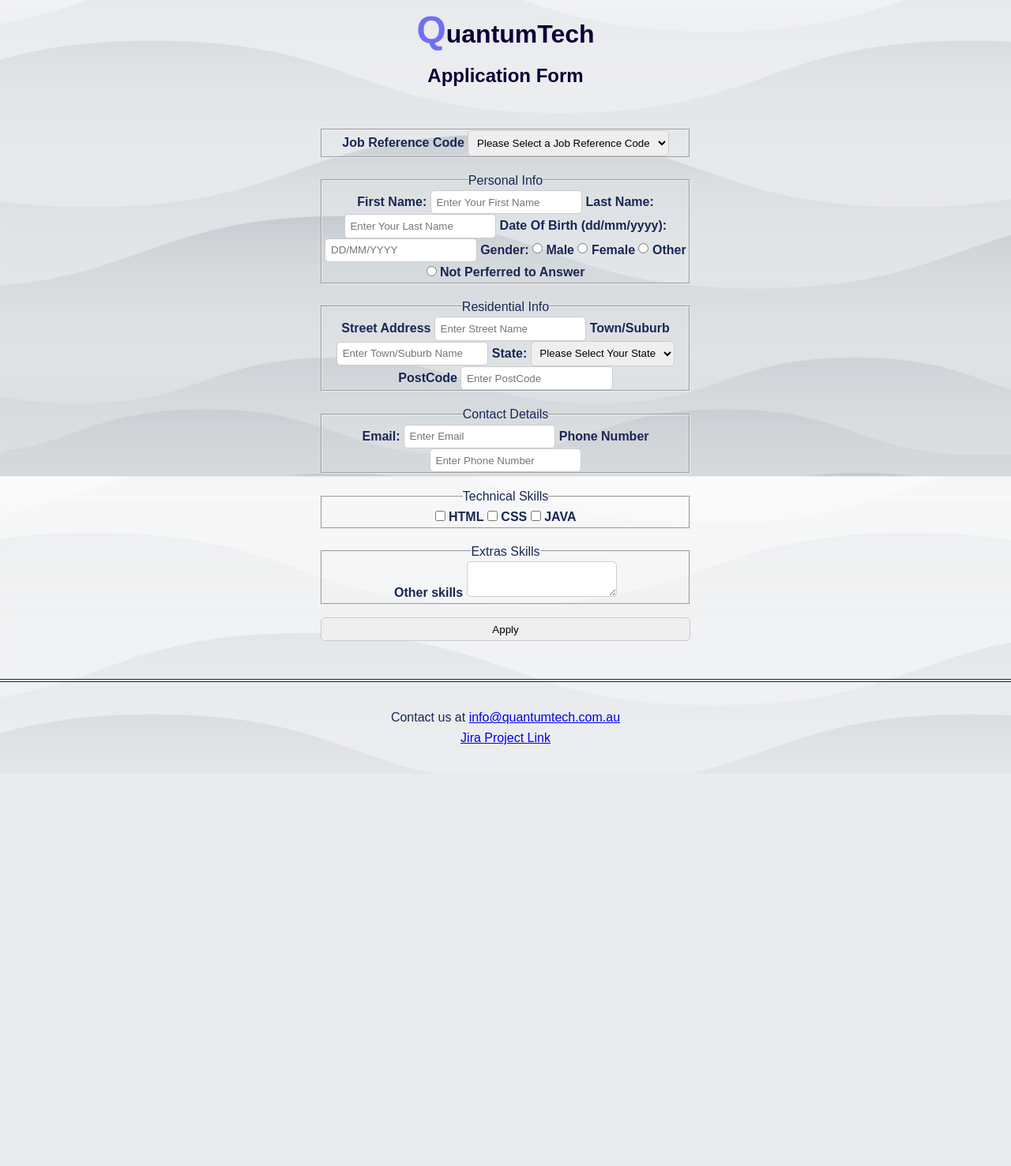
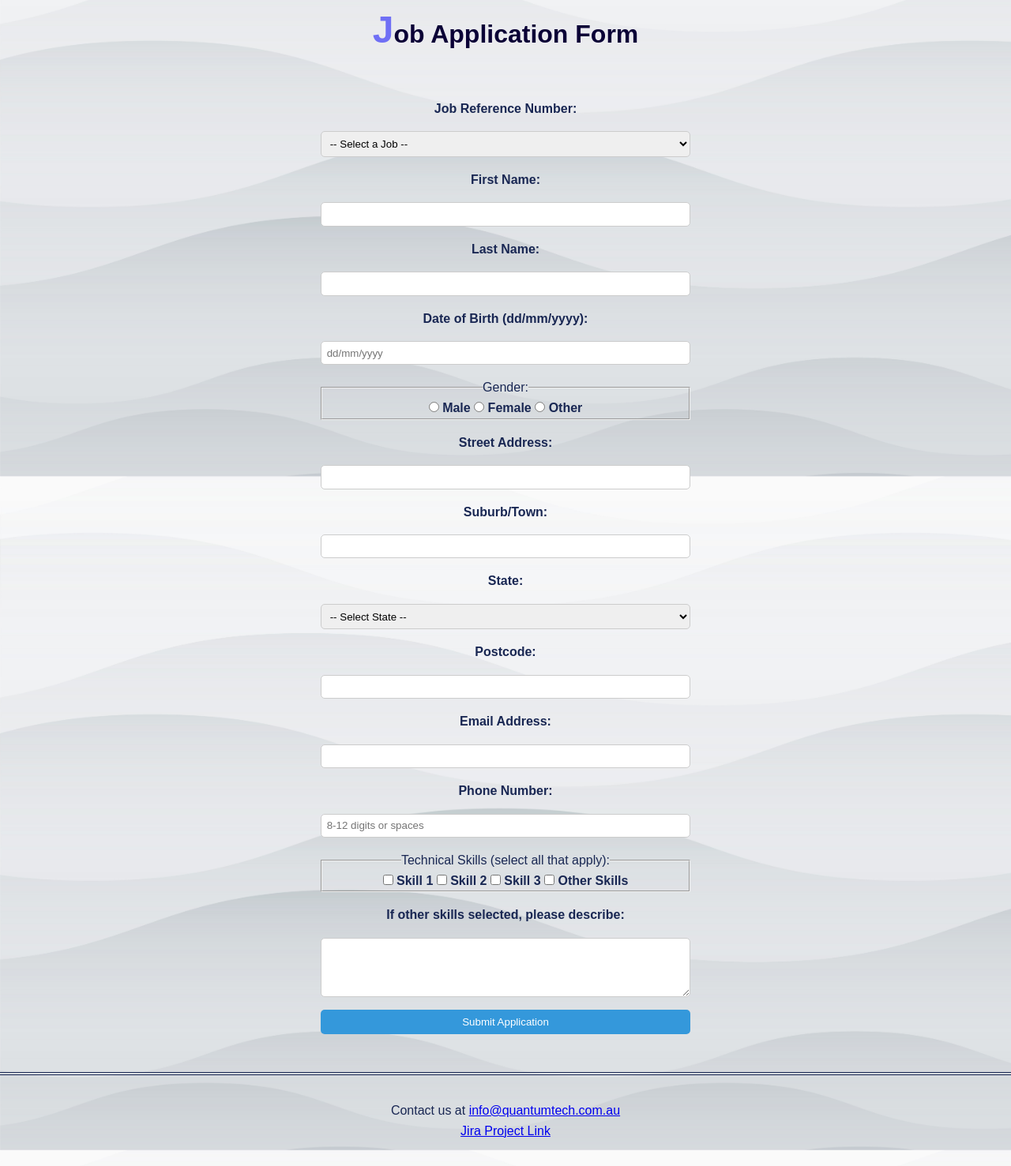
Before and after one commit to 105716506/Project1, a PHP site: page /apply.php in a window 1280 px wide. Shown: the part 250-1727 px from the top of the page at 79% size. Before the commit the page ends 1193 px from the top, so only its background shows below. Run offline with PHP 8.4, Linux system fonts and the light colour scheme.

Commit message:
add functional apply.php form that matches the fields in process_eoi.php

```diff
--- a/apply.php
+++ b/apply.php
@@ -1,78 +1,57 @@
-<!DOCTYPE html> <!-- Declares the document type and version of HTML -->
-<html>
+<!DOCTYPE html>
+<html lang="en">
 <head>
-   <!-- Metadata section: Contains page info, styling references, etc. -->
-  <meta charset="UTF-8"> <!-- Character encoding for the document -->
-  <meta name="viewport" content="width=device-width, initial-scale=1.0"> <!-- Responsive design support -->
-  <meta name="keywords" content="HTML5, CSS layout, QuantumTech, Technology, Future, Website" />
-  <meta name="description" content="Welcome to QuantumTech - Innovating the Future">
+  <meta charset="UTF-8" />
+  <meta name="viewport" content="width=device-width, initial-scale=1" />
   <title>QuantumTech | Apply</title>
-  <link href="Styles/Styles.css" rel="stylesheet"> <!-- References to external CSS files -->
+  <link href="Styles/Styles.css" rel="stylesheet" />
 </head>
+<body>
 
-<body>
-<!--php include of the header -->
 <?php include 'header.inc'; ?>
 
-<body>
-  <!-- Page title and subtitle -->
-  <h1 style= "text-align: center;">QuantumTech</h1>
-  <h2 style= "text-align: center;">Application Form</h2>
+<main>
+  <h1>Job Application Form</h1>
+  <form action="process_eoi.php" method="post" novalidate="novalidate">
 
-   <!-- Start of application form -->
-  <!-- Form sends data to the Swinburne server when submitted -->
-  <form action="https://mercury.swin.edu.au/it000000/formtest.php" method="post">
+    <label for="jobRef">Job Reference Number:</label>
+    <select id="jobRef" name="jobRef" required>
+      <option value="">-- Select a Job --</option>
+      <option value="JOB001">JOB001 - Cloud Engineer</option>
+      <option value="JOB002">JOB002 - DevOps Engineer</option>
+      <option value="JOB003">JOB003 - Senior Engineer</option>
+    </select>
+
+    <label for="firstName">First Name:</label>
+    <input type="text" id="firstName" name="firstName" maxlength="20" required />
+
+    <label for="lastName">Last Name:</label>
+    <input type="text" id="lastName" name="lastName" maxlength="20" required />
+
+    <label for="dob">Date of Birth (dd/mm/yyyy):</label>
+    <input type="text" id="dob" name="dob" placeholder="dd/mm/yyyy" required />
+
     <fieldset>
+      <legend>Gender:</legend>
+      <input type="radio" id="male" name="gender" value="Male" required />
+      <label for="male">Male</label>
 
-    <!-- Job ref selection field -->
-      <label for="JobReferenceNo">Job Reference Code</label>
-      <select id="JobReferenceNo" name="Job Reference Number" required>
-        <option value="">Please Select a Job Reference Code</option>
-                <option value="JobReferenceNo1">JobRefernce01</option>
-                <option value="JobReferenceNo2">JobRefernce02</option>
-                <option value="JobReferenceNo3">JobRefernce03</option>
-      </select>
+      <input type="radio" id="female" name="gender" value="Female" />
+      <label for="female">Female</label>
+
+      <input type="radio" id="other" name="gender" value="Other" />
+      <label for="other">Other</label>
     </fieldset>
 
-    <fieldset>
-       <!-- Personal Information section -->
-      <legend>Personal Info</legend>
-        <!-- First Name Input -->
-      <label for="firstname">First Name:</label>
-      <input type="text" id="firstname" name="First Name" required maxlength="20" pattern="[A-Za-z]+" placeholder="Enter Your First Name">
-      <!-- Last Name Input -->
-      <label for="lastName">Last Name:</label>
-      <input type="text" id="lastName" name="Last Name" required maxlength="20" pattern="[A-Za-z]+" placeholder="Enter Your Last Name">
+    <label for="street">Street Address:</label>
+    <input type="text" id="street" name="street" maxlength="40" required />
 
-       <!-- Date of Birth Input -->
-      <label for="DateOfBirth">Date Of Birth (dd/mm/yyyy):</label>
-      <input type="text" id="DateOfBirth" name="Date Of birth" required pattern="\d{2}/\d{2}/\d{4}" placeholder="DD/MM/YYYY">
+    <label for="suburb">Suburb/Town:</label>
+    <input type="text" id="suburb" name="suburb" maxlength="40" required />
 
-      <!-- Gender Selection using radio buttons -->
-      <label>Gender:</label>
-      <input type="radio" id="Male" name="Gender" value="Male" required>
-      <label for="Male">Male</label>
-      <input type="radio" id="female" name="Gender" value="Female" required>
-      <label for="female">Female</label>
-      <input type="radio" id="other" name="Gender" value="Other" required>
-      <label for="other">Other</label>
-      <input type="radio" id="NPTA" name="Gender" value="Not Perferred to Answer" required>
-      <label for="NPTA">Not Perferred to Answer</label>
-    </fieldset>
-    <!-- Residential Information section -->
-    <fieldset>
-      <legend>Residential Info</legend>
-      <!-- Street Address -->
-      <label for="StreetName">Street Address</label>
-      <input type="text" id="StreetName" name="Street Address" required maxlength="40"  placeholder="Enter Street Name">
-
-      <!-- Town or Suburb -->
-      <label for="Town/Sub">Town/Suburb</label>
-      <input type="text" id="Town/Sub" name="Suburb/town" required maxlength="40" pattern="[A-Z a-z]+" placeholder="Enter Town/Suburb Name">
-      <!-- State Dropdown Menu -->
-      <label for="State">State:</label>
-      <select id="State" name="State" required>
-        <option value="">Please Select Your State</option>
+    <label for="state">State:</label>
+    <select id="state" name="state" required>
+      <option value="">-- Select State --</option>
       <option value="VIC">VIC</option>
       <option value="NSW">NSW</option>
       <option value="QLD">QLD</option>
@@ -83,48 +62,38 @@
       <option value="ACT">ACT</option>
     </select>
 
-      <!-- Postcode Field -->
-      <label for="PostCode">PostCode</label>
-      <input type="text" id="PostCode" name="PostCode" required pattern="\d{4}" placeholder="Enter PostCode">
+    <label for="postcode">Postcode:</label>
+    <input type="text" id="postcode" name="postcode" maxlength="4" required />
+
+    <label for="email">Email Address:</label>
+    <input type="email" id="email" name="email" required />
+
+    <label for="phone">Phone Number:</label>
+    <input type="text" id="phone" name="phone" placeholder="8-12 digits or spaces" required />
+
+    <fieldset>
+      <legend>Technical Skills (select all that apply):</legend>
+      <input type="checkbox" id="skill1" name="skills[]" value="Skill1" />
+      <label for="skill1">Skill 1</label>
+
+      <input type="checkbox" id="skill2" name="skills[]" value="Skill2" />
+      <label for="skill2">Skill 2</label>
+
+      <input type="checkbox" id="skill3" name="skills[]" value="Skill3" />
+      <label for="skill3">Skill 3</label>
+
+      <input type="checkbox" id="otherSkill" name="skills[]" value="Other" />
+      <label for="otherSkill">Other Skills</label>
     </fieldset>
-    <!-- Contact Information -->
-    <fieldset>
-      <legend>Contact Details</legend>
-      <!-- Email Input -->
-      <label for="Email">Email:</label>
-      <input type="email" id="Email" name="Email address" required pattern="[A-Za-z0-9._%+-]+@[A-Za-z0-9.-]+\.[A-Za-z]{2,}" placeholder="Enter Email">
-      <!-- Phone Number Input -->
-      <label for="PhoneNumber">Phone Number</label>
-      <input type="text" id="PhoneNumber" name="Phone Number" required pattern="[0-9 ]{8,12}" placeholder="Enter Phone Number">
-    </fieldset>
-    <!-- Technical Skills Checkboxes -->
-    <fieldset>
-      <legend>Technical Skills</legend>
-      <!-- At least one must be selected due to 'required' on first checkbox -->
-      <input type="checkbox" id="HTML" name="Required technical list" value="HTML" required>
-      <label for="HTML">HTML</label>
 
-      <input type="checkbox" id="CSS" name="Required technical list" value="CSS">
-      <label for="CSS">CSS</label>
+    <label for="otherSkills">If other skills selected, please describe:</label>
+    <textarea id="otherSkills" name="otherSkills" rows="4" cols="40"></textarea>
 
-      <input type="checkbox" id="JAVA" name="Required technical list" value="JAVA">
-      <label for="JAVA">JAVA</label>
-    </fieldset>
-    <!-- Additional Skills Textarea -->
-    <fieldset>
-      <legend>Extras Skills</legend>
-      <label for="Otherskills">Other skills</label>
-      <textarea id="Otherskills" name="Other skills"></textarea>
-    </fieldset>
-    <!-- Submit Button -->
-    <input type="submit" value="Apply">
+    <button type="submit">Submit Application</button>
+  </form>
+</main>
 
-  </form>
-  <!-- Page footer -->
-
-<!--php include of the footer -->
 <?php include 'footer.inc'; ?>
 
 </body>
-
 </html>
```
Lines whose indentation alone changed are shown as unchanged.
